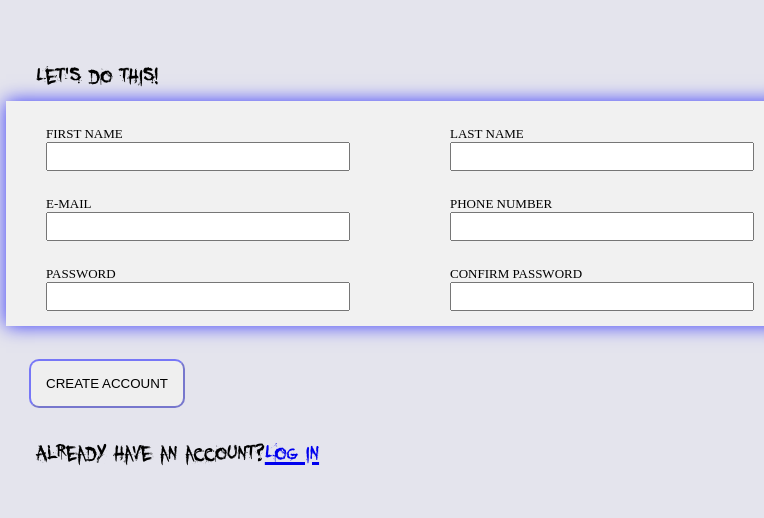
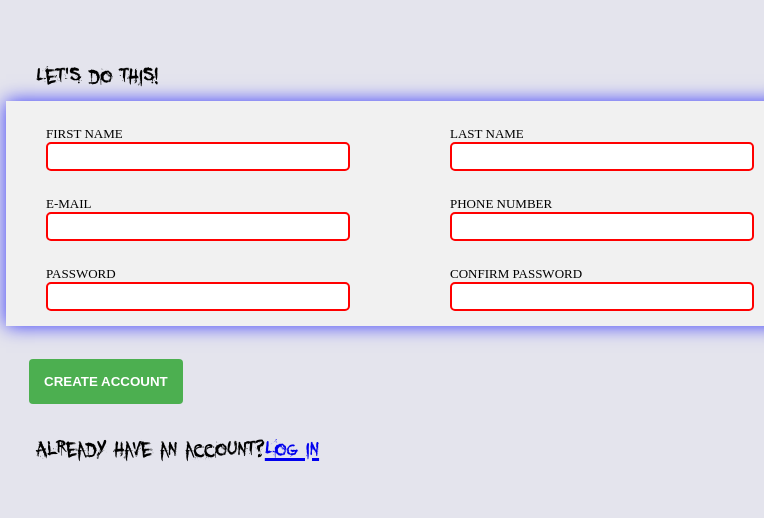
Before and after one commit to sushant4612/Sign-up-form, a plain HTML site: page index.html in a window 1280 px wide. Shown: the part 168-686 px from the top of the page, 516-1280 px from the left. Drawn offline with Linux system fonts and the light colour scheme.

Commit message:
Add Project

```diff
--- a/index.html
+++ b/index.html
@@ -62,7 +62,7 @@
               </div>
             </div>
           </div>
-          <button>CREATE ACCOUNT</button>
+          <button class="my-button">CREATE ACCOUNT</button>
 
           <p class="para glow-text">Already have an account?<a href="#">Log in</a></p>
         </form>
--- a/style.css
+++ b/style.css
@@ -1,6 +1,6 @@
 @font-face {
-    font-family: 'BloodFont';
-    src: url('Images/youmurdererbb_reg.ttf') format('truetype');
+  font-family: "BloodFont";
+  src: url("Images/youmurdererbb_reg.ttf") format("truetype");
 }
 
 @keyframes glow {
@@ -12,7 +12,7 @@
   }
 }
 
-*{
+* {
   margin: 0px;
   padding: 0px;
 }
@@ -29,67 +29,120 @@
   animation: glow 2s infinite alternate; /* Apply the glow animation */
 }
 
-img{
+img {
   height: 100vh;
   width: 40vw;
 }
 
-label{
+label {
   font-size: small;
 }
 
-.container{
+.container {
   display: flex;
+  height: 100vh;
 }
 
-.form-container{
-    background-color: #e0e0ebdb ;
+.form-container {
+  background-color: #e0e0ebdb;
   color: black;
 }
 
-.para{
+.para {
   padding-top: 0px;
   padding-bottom: 2px;
 }
 
-p{
+p {
   padding: 66px;
   padding-left: 40px;
   font-size: 30px;
-    font-family: 'BloodFont';
+  font-family: "BloodFont";
 }
 
-.row{
+form {
+  font-family: "Times New Roman", Times, serif;
+}
+.row {
   /* justify-content: flex-start; */
 
   padding-left: 40px;
   padding-top: 25px;
 }
 
-input{
+input {
   width: 300px;
   height: 25px;
 }
 
-.input{
+input {
+  border: 2px solid #000;
+  /* margin-bottom: 15px;
+  padding: 5px; */
+  border-radius: 5px;
+}
+
+input:invalid {
+  border-color: red;
+}
+
+input:valid {
+  border-color: green;
+}
+
+.input {
   padding-right: 100px;
   display: flex;
   flex-direction: column;
 }
 
-button{
+.my-button {
+  /* Button background color */
+  background-color: #4caf50;
+
+  /* Button text color */
+  color: white;
+
+  /* Button padding */
+  /* padding: 10px 20px; */
+
+  /* Button border */
+  border: none;
+
+  /* Button border radius */
+  border-radius: 4px;
+
+  /* Button cursor */
+  cursor: pointer;
+
+  /* Optional: Button hover effect */
+  transition: background-color 0.3s ease;
+}
+
+.my-button:hover {
+  background-color: #45a049;
+}
+
+button {
+  font-family: Arial, Helvetica, sans-serif;
+  font-weight: bold;
   border-radius: 10px;
   border-color: rgba(0, 0, 255, 0.5);
   margin: 33px;
   padding: 15px;
+  /* background-color: green; */
 }
 
-input[type="text"]:focus, input[type="email"]:focus, input[type="tel"]:focus, input[type="password"]:focus {
+input[type="text"]:focus,
+input[type="email"]:focus,
+input[type="tel"]:focus,
+input[type="password"]:focus {
   background-color: #fff;
 }
 
-/* .glow-text {
-    /* font-size: 24px; */
+/*
+.glow-text {
+    font-size: 24px;
     color: #fff;
     text-shadow: 0 0 5px #00f, 0 0 10px #00f, 0 0 15px #00f, 0 0 20px #00f, 0 0 25px #00f, 0 0 30px #00f, 0 0 35px #00f;
     animation: glow 2s infinite alternate;
```
Also changed, not shown: 1 other file. Lines whose indentation alone changed are shown as unchanged.
